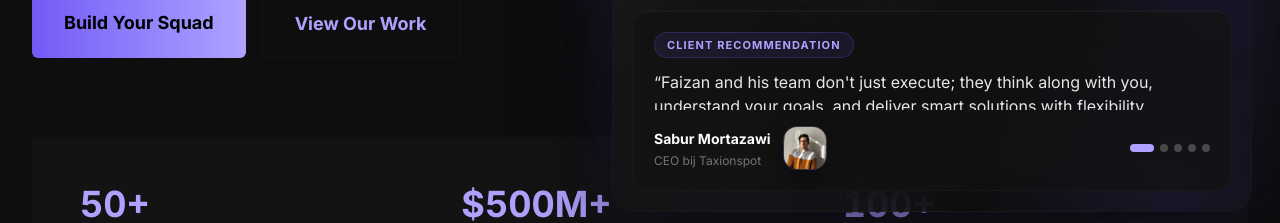
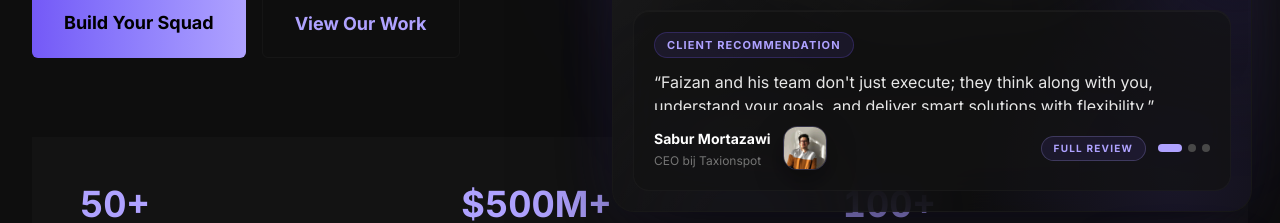
Before and after one commit to mhumayon054/JVO, a React (Vite) app: page / in a window 1280 px wide. Shown: the part 484-707 px from the top of the page. Built offline with nearby package versions, Linux system fonts and the light colour scheme; no server answers.

Commit message:
new events added

```diff
--- a/src/components/TestimonialsFloatingWidget.jsx
+++ b/src/components/TestimonialsFloatingWidget.jsx
@@ -5,7 +5,7 @@ import saburMortazawiImage from '../assets/testimonials/sabur-mortazawi.jpg'
 const TESTIMONIALS = [
   {
     quote:
-      "Faizan and his team don't just execute; they think along with you, understand your goals, and deliver smart solutions with flexibility, reliability, and genuine care for the end result.",
+      "Faizan and his team don't just execute; they think along with you, understand your goals, and deliver smart solutions with flexibility.",
     fullQuote: `Faizan and his team have been a pleasure to work with. They don't just execute, they think along with you, truly understand your goals, and come up with smart solutions on their own initiative. What stands out most is their flexibility and reliability; no matter how tight the deadline or how often priorities shifted, they consistently delivered on time and at a high standard. Communication is smooth, feedback is taken seriously, and you always feel like you're working with people who genuinely care about the end result. I'd highly recommend Faizan to anyone looking for a dependable, solution-oriented team.`,
     name: 'Sabur Mortazawi',
     role: 'CEO bij Taxionspot',
@@ -14,31 +14,19 @@ const TESTIMONIALS = [
   },
   {
     quote:
+      'Very professional team — they always keep their word, think in solutions, and avoid the usual excuses or extra charges. 10 out of 10.',
+    fullQuote: `Very profesional team always keeping their word thinking slutions instead of we can not do that or extra money 10 out of 10.`,
+    name: 'Anonymous Client',
+    role: 'WordPress cancellation service MVP',
+    metric: '5.0 review · Jan 15 – Feb 22, 2026',
+    image: null,
+  },
+  {
+    quote:
       'Their biggest strength is not just writing code. They think through architecture, scale, and product risk before building.',
     name: 'Elena Brooks',
     role: 'CEO, SignalForge',
     metric: 'Architecture-first delivery',
-  },
-  {
-    quote:
-      'We needed senior execution without hiring a full in-house team. JVO gave us exactly that: fast, technical, and accountable.',
-    name: 'Daniel Hart',
-    role: 'Co-Founder, NeuralDock',
-    metric: 'Senior squad on demand',
-  },
-  {
-    quote:
-      'The platform was clean, fast, and built with long-term maintainability in mind. No messy prototype code.',
-    name: 'Avery Collins',
-    role: 'Product Lead, StackPilot',
-    metric: 'Production-grade build',
-  },
-  {
-    quote:
-      'They understood the business case and turned it into a technical roadmap we could actually execute.',
-    name: 'Noah Sterling',
-    role: 'Managing Partner, VentureGrid',
-    metric: 'Roadmap to launch',
   },
 ]
 
@@ -46,14 +34,52 @@ const EASE = [0.22, 1, 0.36, 1]
 const DRAG_THRESHOLD = 55
 const VELOCITY_THRESHOLD = 450
 
+function TestimonialAvatar({ testimonial, size = 'sm' }) {
+  const sizeClass = size === 'md' ? 'h-12 w-12' : 'h-11 w-11'
+
+  if (testimonial.image) {
+    return (
+      <img
+        src={testimonial.image}
+        alt={testimonial.name}
+        loading="lazy"
+        className={`${sizeClass} shrink-0 rounded-[14px] border border-[rgba(175,162,255,0.22)] object-cover shadow-[0_10px_28px_rgba(0,0,0,0.35)]`}
+      />
+    )
+  }
+
+  return (
+    <div
+      className={`${sizeClass} flex shrink-0 items-center justify-center rounded-[14px] border border-[rgba(175,162,255,0.22)] bg-[linear-gradient(135deg,rgba(116,89,247,0.22),rgba(175,162,255,0.08))] text-[#CFC7FF] shadow-[0_10px_28px_rgba(0,0,0,0.35)]`}
+    >
+      <svg
+        xmlns="http://www.w3.org/2000/svg"
+        viewBox="0 0 24 24"
+        fill="none"
+        stroke="currentColor"
+        strokeWidth="1.8"
+        strokeLinecap="round"
+        strokeLinejoin="round"
+        className="h-5 w-5"
+        aria-hidden="true"
+      >
+        <path d="M20 21a8 8 0 0 0-16 0" />
+        <circle cx="12" cy="8" r="4" />
+      </svg>
+    </div>
+  )
+}
+
 export function TestimonialsFloatingWidget() {
   function getInitialWidgetState() {
     if (typeof window === 'undefined') return true
     return window.matchMedia('(min-width: 768px)').matches
   }
+
   const [isOpen, setIsOpen] = useState(getInitialWidgetState)
   const [[activeIndex, direction], setSlide] = useState([0, 1])
   const [isHovered, setIsHovered] = useState(false)
+  const [selectedFullReview, setSelectedFullReview] = useState(null)
   const shouldReduceMotion = useReducedMotion()
 
   const paginate = useCallback((nextDirection) => {
@@ -74,14 +100,14 @@ export function TestimonialsFloatingWidget() {
   }, [])
 
   useEffect(() => {
-    if (!isOpen || isHovered) return undefined
+    if (!isOpen || isHovered || selectedFullReview) return undefined
 
     const timer = window.setInterval(() => {
       paginate(1)
     }, 10000)
 
     return () => window.clearInterval(timer)
-  }, [isOpen, isHovered, paginate])
+  }, [isOpen, isHovered, selectedFullReview, paginate])
 
   const handleDragEnd = (_, info) => {
     const swipeOffset = info.offset.x
@@ -98,6 +124,7 @@ export function TestimonialsFloatingWidget() {
   }
 
   const activeTestimonial = TESTIMONIALS[activeIndex]
+  const modalTestimonial = selectedFullReview
 
   return (
     <div className="fixed bottom-7 right-4 z-[90] flex items-end justify-end sm:right-7">
@@ -227,7 +254,7 @@ export function TestimonialsFloatingWidget() {
                         className="max-w-[540px] overflow-hidden text-[13px] leading-[1.5] text-[#E7E7E7] sm:text-[16px]"
                         style={{
                           display: '-webkit-box',
-                          WebkitLineClamp: 4,
+                          WebkitLineClamp: 3,
                           WebkitBoxOrient: 'vertical',
                         }}
                       >
@@ -236,25 +263,34 @@ export function TestimonialsFloatingWidget() {
                     </div>
 
                     <div className="mt-4 flex shrink-0 items-center justify-between gap-4">
-                      <div className="flex items-center gap-3">
-                        <div>
-                          <p className="text-[14px] font-bold text-white">
+                      <div className="flex min-w-0 items-center gap-3">
+                        <div className="min-w-0">
+                          <p className="truncate text-[14px] font-bold text-white">
                             {activeTestimonial.name}
                           </p>
-                          <p className="mt-1 text-[12px] leading-tight text-[#757575]">
+                          <p className="mt-1 truncate text-[12px] leading-tight text-[#757575]">
                             {activeTestimonial.role}
                           </p>
                         </div>
 
-                        {activeTestimonial.image ? (
-                          <img
-                            src={activeTestimonial.image}
-                            alt={activeTestimonial.name}
-                            loading="lazy"
-                            className="h-11 w-11 shrink-0 rounded-[14px] border border-[rgba(175,162,255,0.22)] object-cover shadow-[0_10px_28px_rgba(0,0,0,0.35)]"
-                          />
+                        <TestimonialAvatar testimonial={activeTestimonial} />
+                      </div>
+
+                      <div className="flex shrink-0 items-center gap-3">
+                        {activeTestimonial.fullQuote ? (
+                          <button
+                            type="button"
+                            onPointerDown={(event) => event.stopPropagation()}
+                            onClick={(event) => {
+                              event.preventDefault()
+                              event.stopPropagation()
+                              setSelectedFullReview(activeTestimonial)
+                            }}
+                            className="cursor-pointer whitespace-nowrap rounded-full border border-[rgba(175,162,255,0.24)] bg-[rgba(116,89,247,0.1)] px-3 py-1 text-[10px] font-bold uppercase tracking-[0.12em] text-[#AFA2FF] transition-colors duration-200 hover:border-[rgba(175,162,255,0.46)] hover:text-white focus-visible:outline focus-visible:outline-2 focus-visible:outline-offset-2 focus-visible:outline-[#7459F7]"
+                          >
+                            Full review
+                          </button>
                         ) : null}
-                      </div>
 
                         <div className="flex shrink-0 items-center gap-1.5" aria-label="Testimonials navigation">
                           {TESTIMONIALS.map((testimonial, index) => (
@@ -263,13 +299,19 @@ export function TestimonialsFloatingWidget() {
                               type="button"
                               aria-label={`Show testimonial ${index + 1}`}
                               aria-current={activeIndex === index}
-                            onClick={() => goToIndex(index)}
-                            className={`h-2 cursor-pointer rounded-full transition-all duration-300 ease-out focus-visible:outline focus-visible:outline-2 focus-visible:outline-offset-2 focus-visible:outline-[#7459F7] ${activeIndex === index
+                              onPointerDown={(event) => event.stopPropagation()}
+                              onClick={(event) => {
+                                event.stopPropagation()
+                                goToIndex(index)
+                              }}
+                              className={`h-2 cursor-pointer rounded-full transition-all duration-300 ease-out focus-visible:outline focus-visible:outline-2 focus-visible:outline-offset-2 focus-visible:outline-[#7459F7] ${
+                                activeIndex === index
                                   ? 'w-6 bg-[#AFA2FF]'
                                   : 'w-2 bg-[#484848] hover:bg-[#7459F7]'
                               }`}
                             />
                           ))}
+                        </div>
                       </div>
                     </div>
                   </motion.article>
@@ -334,6 +376,81 @@ export function TestimonialsFloatingWidget() {
           </>
         ) : null}
       </motion.button>
+
+      <AnimatePresence>
+        {modalTestimonial ? (
+          <motion.div
+            key="full-review-modal"
+            initial={{ opacity: 0 }}
+            animate={{ opacity: 1 }}
+            exit={{ opacity: 0 }}
+            transition={{ duration: 0.22, ease: EASE }}
+            className="fixed inset-0 z-[999] flex items-center justify-center bg-black/75 px-4 backdrop-blur-sm"
+            onClick={() => setSelectedFullReview(null)}
+          >
+            <motion.div
+              role="dialog"
+              aria-modal="true"
+              aria-label="Full client review"
+              initial={
+                shouldReduceMotion
+                  ? { opacity: 0 }
+                  : { opacity: 0, scale: 0.94, y: 24, filter: 'blur(10px)' }
+              }
+              animate={
+                shouldReduceMotion
+                  ? { opacity: 1 }
+                  : { opacity: 1, scale: 1, y: 0, filter: 'blur(0px)' }
+              }
+              exit={
+                shouldReduceMotion
+                  ? { opacity: 0 }
+                  : { opacity: 0, scale: 0.94, y: 24, filter: 'blur(10px)' }
+              }
+              transition={{ duration: shouldReduceMotion ? 0.18 : 0.34, ease: EASE }}
+              onClick={(event) => event.stopPropagation()}
+              className="relative w-full max-w-[620px] overflow-hidden rounded-[24px] border border-[rgba(175,162,255,0.22)] bg-[#0E0E0E]/95 p-5 shadow-[0_30px_100px_rgba(0,0,0,0.75),0_0_70px_rgba(116,89,247,0.22)] backdrop-blur-2xl sm:p-7"
+            >
+              <div
+                className="pointer-events-none absolute -right-20 -top-20 h-52 w-52 rounded-full bg-[#7459F7]/20 blur-[80px]"
+                aria-hidden="true"
+              />
+
+              <button
+                type="button"
+                aria-label="Close full review"
+                onClick={() => setSelectedFullReview(null)}
+                className="absolute right-4 top-4 inline-flex h-9 w-9 cursor-pointer items-center justify-center rounded-full border border-[rgba(72,72,72,0.28)] bg-[#131313]/90 text-[#ABABAB] transition-colors duration-200 hover:border-[rgba(116,89,247,0.42)] hover:text-white focus-visible:outline focus-visible:outline-2 focus-visible:outline-offset-2 focus-visible:outline-[#7459F7]"
+              >
+                ×
+              </button>
+
+              <div className="relative pr-10">
+                <p className="text-[11px] font-bold uppercase tracking-[0.16em] text-[#AFA2FF]">
+                  Full client review
+                </p>
+
+                <div className="mt-5 flex items-center gap-3">
+                  <TestimonialAvatar testimonial={modalTestimonial} size="md" />
+
+                  <div>
+                    <h3 className="text-[17px] font-bold text-white">
+                      {modalTestimonial.name}
+                    </h3>
+                    <p className="mt-1 text-[13px] text-[#8A8A8A]">
+                      {modalTestimonial.role}
+                    </p>
+                  </div>
+                </div>
+
+                <p className="mt-5 max-h-[52vh] overflow-y-auto pr-2 text-[15px] leading-[1.75] text-[#E7E7E7] sm:text-[16px]">
+                  “{modalTestimonial.fullQuote || modalTestimonial.quote}”
+                </p>
+              </div>
+            </motion.div>
+          </motion.div>
+        ) : null}
+      </AnimatePresence>
     </div>
   )
 }
```
Lines whose indentation alone changed are shown as unchanged.
